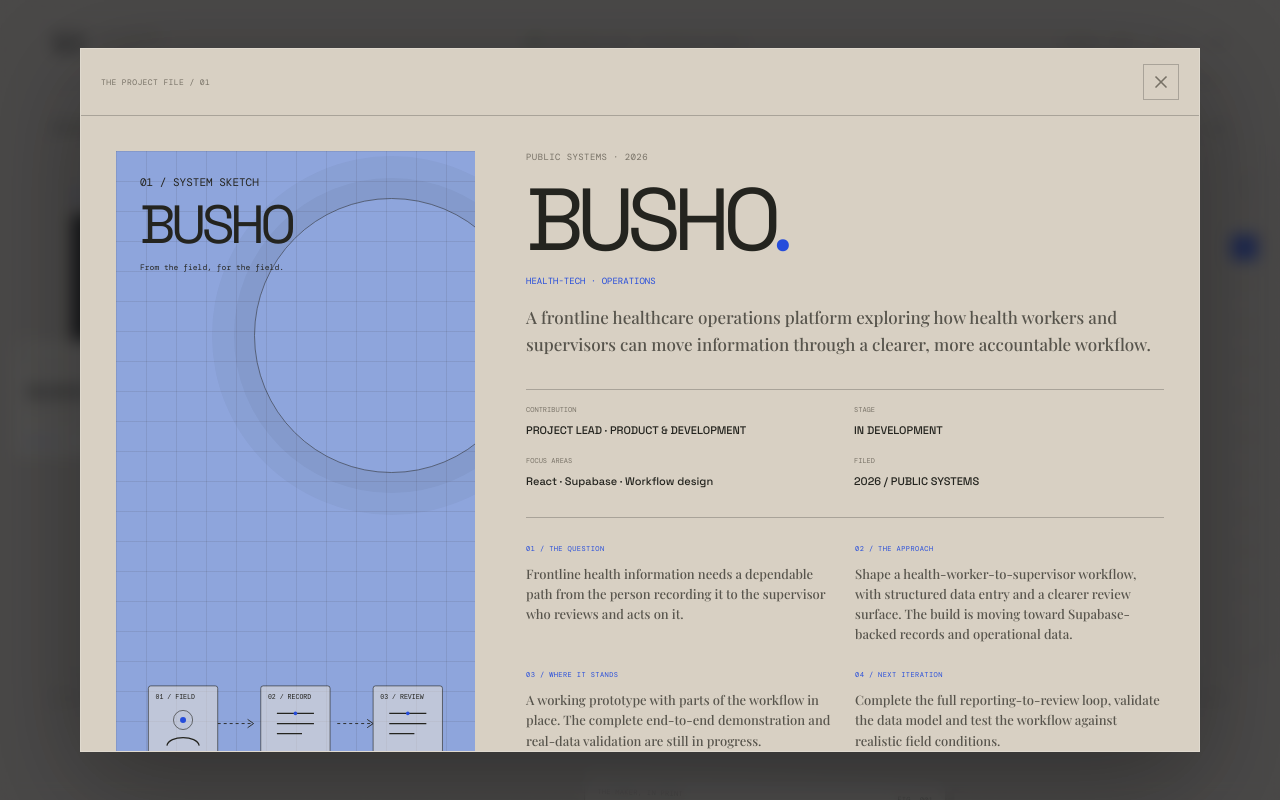
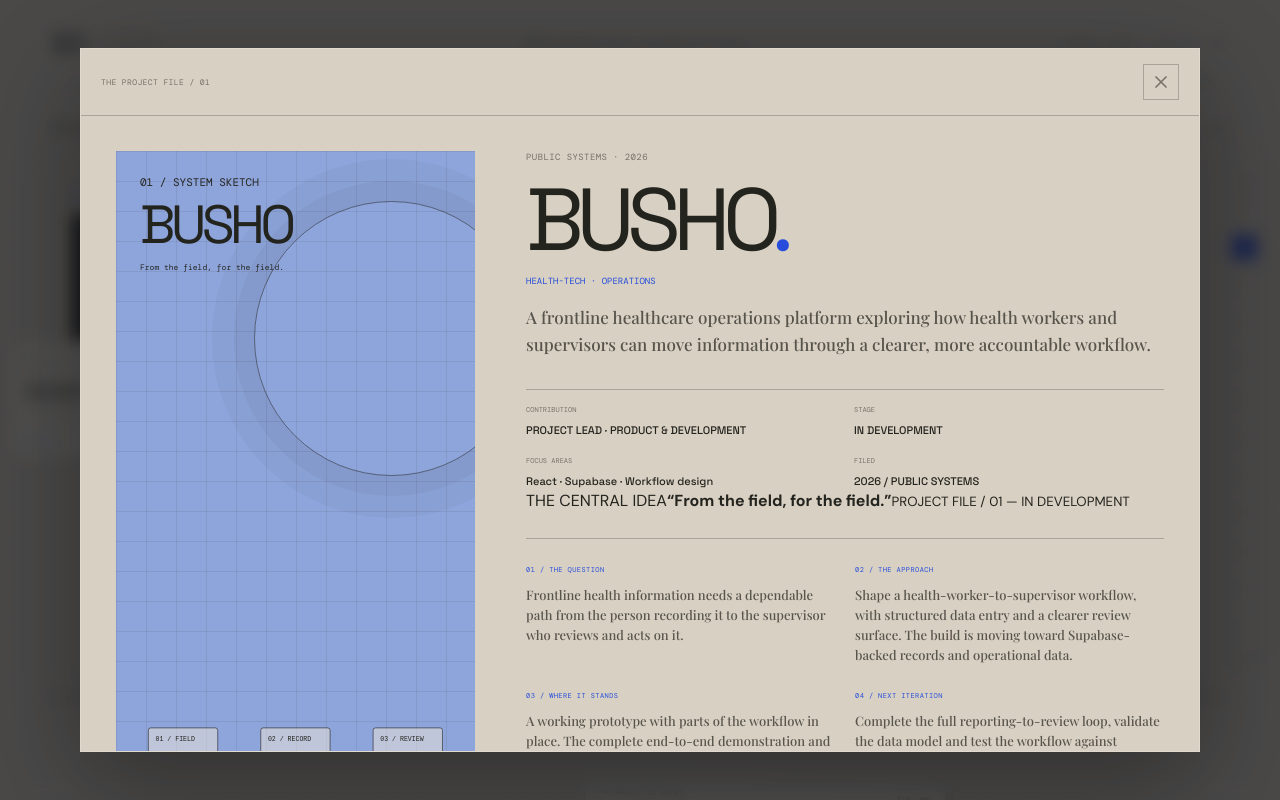
Before and after one commit to kirtanswamy/kirtan-portfolio, a React (Vite) app: page / in a window 1280 px wide. Both pictures are taken after a click on the button "OPEN FILE". Shown: the top 800 px of the page. Built offline with nearby package versions, Linux system fonts and the light colour scheme; a web font is replaced by a local one.

Commit message:
Deepen project detail stories with editorial thesis and build sequence

```diff
--- a/src/App.jsx
+++ b/src/App.jsx
@@ -719,12 +719,14 @@ function App() {
             <div className="project-dialog-art"><span>{activeProject.id} / SYSTEM SKETCH</span><strong>{activeProject.name}</strong><small>{activeProject.note}</small><ProjectVisual project={activeProject} /></div>
             <div className="project-dialog-copy"><Eyebrow>{activeProject.category} · {activeProject.year}</Eyebrow><h2 id="project-dialog-title">{activeProject.name}<span>.</span></h2><p className="project-dialog-type">{activeProject.type}</p><p className="project-dialog-description">{activeProject.description}</p>
               <div className="project-dialog-meta"><div><span>CONTRIBUTION</span><strong>{activeProject.contribution}</strong></div><div><span>STAGE</span><strong>{activeProject.stage}</strong></div><div><span>FOCUS AREAS</span><strong>{activeProject.tags.join(' · ')}</strong></div><div><span>FILED</span><strong>{activeProject.year} / {activeProject.category}</strong></div></div>
+              <div className="project-manifesto"><span>THE CENTRAL IDEA</span><strong>“{activeProject.note}”</strong><small>PROJECT FILE / {activeProject.id} — {activeProject.stage}</small></div>
               <div className="project-case-grid">
                 <article><span>01 / THE QUESTION</span><p>{activeProject.problem}</p></article>
                 <article><span>02 / THE APPROACH</span><p>{activeProject.approach}</p></article>
                 <article><span>03 / WHERE IT STANDS</span><p>{activeProject.current}</p></article>
                 <article><span>04 / NEXT ITERATION</span><p>{activeProject.next}</p></article>
               </div>
+              <div className="project-process-strip" aria-label="Project development sequence"><span>QUESTION</span><i>→</i><span>DESIGN</span><i>→</i><span>BUILD</span><i>→</i><span>LEARN</span></div>
               <div className="project-dialog-actions">{activeProject.href && <a href={activeProject.href} target="_blank" rel="noreferrer">OPEN PROJECT / PUBLIC PAGE <ArrowUpRight size={15} /></a>}{activeProject.repo && <a href={activeProject.repo} target="_blank" rel="noreferrer">VIEW SOURCE <Code2 size={15} /></a>}</div>
             </div>
           </div>
```
